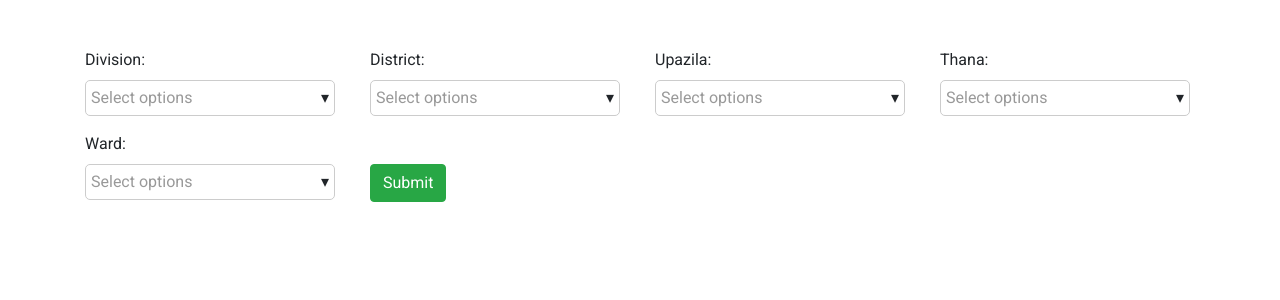
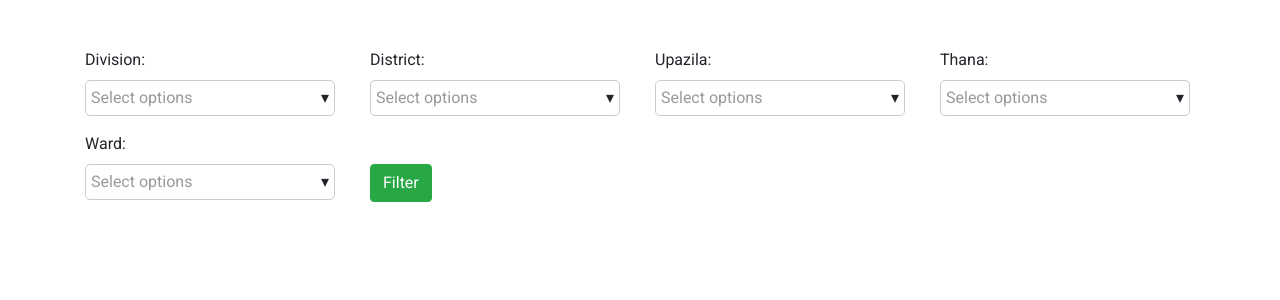
Before and after one commit to RahulGhosh305/angular-multiselect, an Angular app: page / in a window 1280 px wide. Shown: the top 300 px of the page. Built offline with nearby package versions, Linux system fonts and the light colour scheme; data requests are answered from the project's data file.

Commit message:
change submit name and filter project ok

```diff
--- a/src/app/app.component.html
+++ b/src/app/app.component.html
@@ -65,7 +65,7 @@
           type="submit"
           class="btn btn-success align-self-end align-items-end"
         >
-          Submit
+          Filter
         </button>
       </div>
     </div>
```
